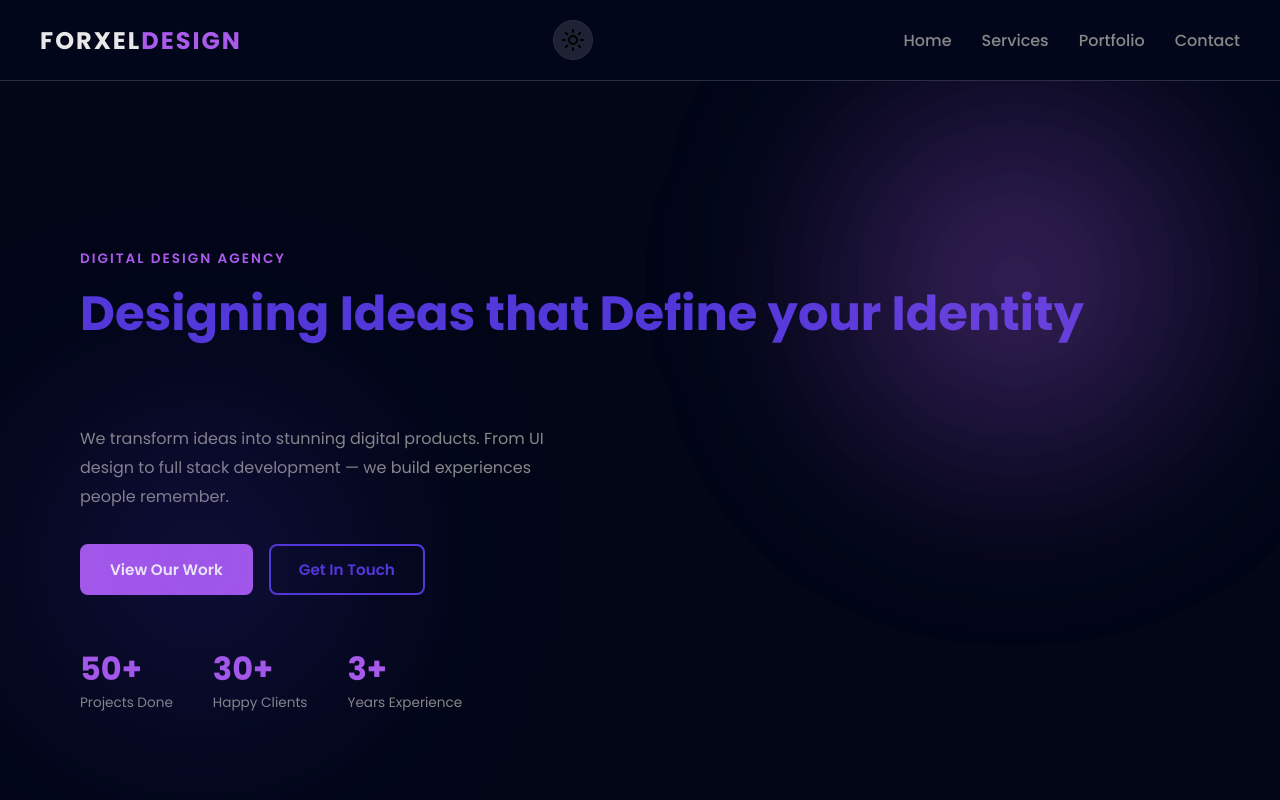
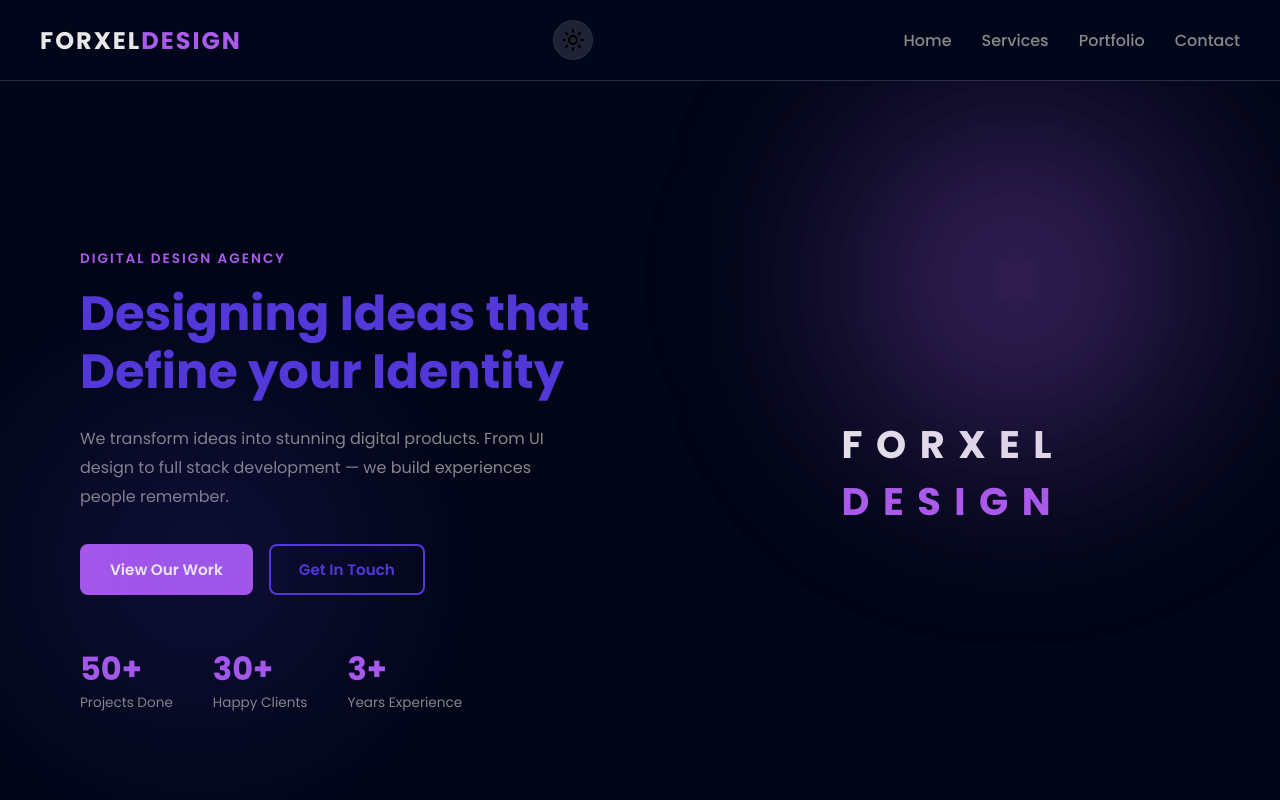
Before and after one commit to ashdevjp/design-agency-site, a Next.js app: page / in a window 1280 px wide. Shown: the top 800 px of the page. Built offline with nearby package versions, Linux system fonts and the light colour scheme.

Commit message:
Enhance Hero component: update phrases and add brand text with animation

```diff
--- a/src/app/globals.css
+++ b/src/app/globals.css
@@ -171,6 +171,50 @@ body {
   gap: 40px;
   max-width: 1200px;
   margin: 0 auto;
+}
+
+.hero-content {
+  width: 60%;
+  max-width: 680px;
+}
+
+.hero-side {
+  width: 32%;
+  min-width: 240px;
+  display: flex;
+  justify-content: flex-end;
+  align-items: center;
+}
+
+.brand-text {
+  animation: float 5s ease-in-out infinite;
+}
+
+.brand-text span {
+  color: var(--purple);
+  font-size: 2.4rem;
+  font-weight: 700;
+  letter-spacing: 0.35em;
+  text-transform: uppercase;
+  display: inline-block;
+}
+
+.brand-text span.span1 {
+  color: var(--text);
+  font-size: 2.4rem;
+  font-weight: 700;
+  letter-spacing: 0.35em;
+  text-transform: uppercase;
+  display: inline-block;
+}
+
+@keyframes float {
+  0%, 100% {
+    transform: translateY(0);
+  }
+  50% {
+    transform: translateY(-14px);
+  }
 }
 
 .hero-tag {
--- a/src/components/Hero.jsx
+++ b/src/components/Hero.jsx
@@ -4,8 +4,8 @@ import { useState, useEffect } from 'react'
 
 const phrases = [
   "Designing Ideas that Define your Identity",
-  "We Design Stunning Interfaces",
-  "We Craft Pixel Perfect UI",
+  "Stunning Interfaces",
+  "Pixel Perfect UI",
 ]
 
 const Typewriter = () => {
@@ -83,9 +83,13 @@ const Hero = () => {
         </div>
       </div>
 
-      <div className="hero-visual">
+      <div className="hero-side">
+        <div className="brand-text">
+          <span className='span1'>FORXEL</span><span>DESIGN</span>
+        </div>
+      </div>
 
-      </div>
+      <div className="hero-visual" />
     </section>
   )
 }
```
